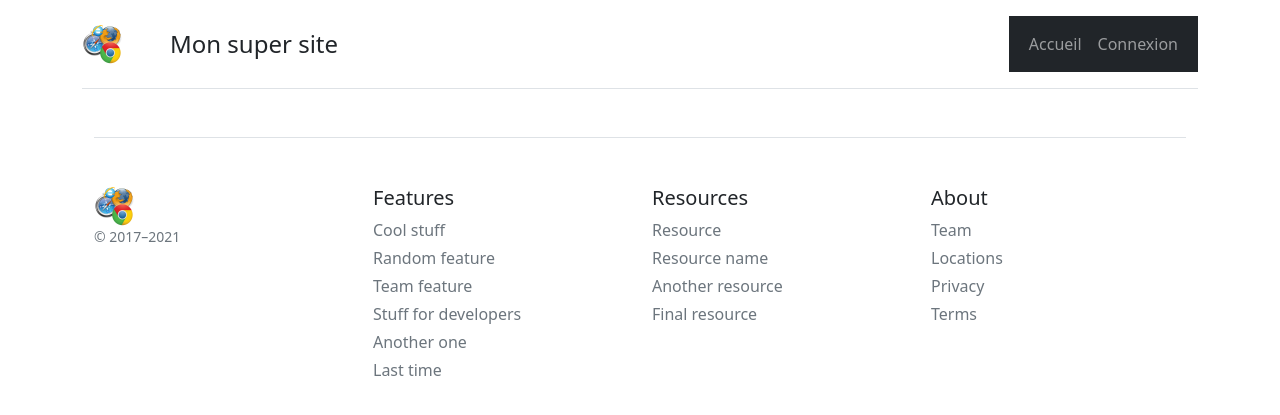
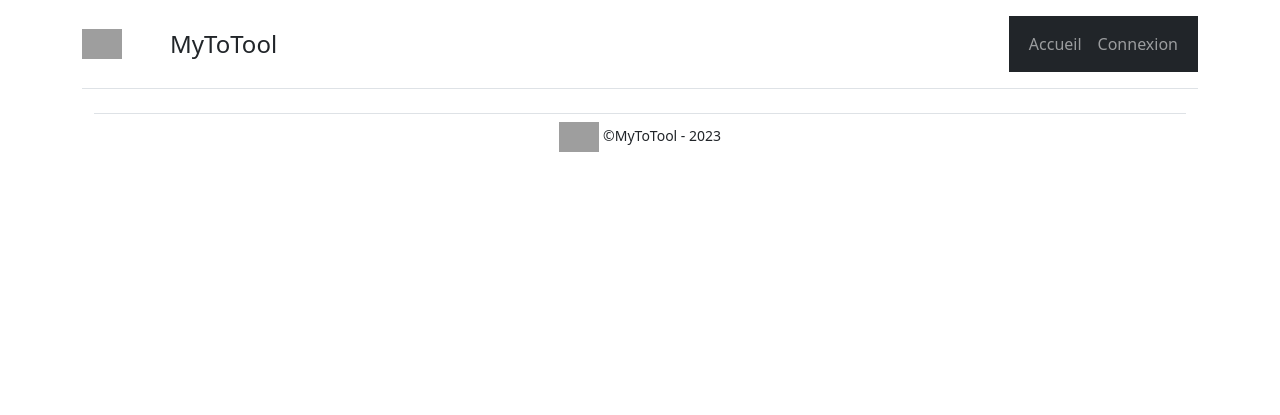
Before and after one commit to CyrilHqt/CESI-MyToTool, a PHP site: template Views/partials/footer.php in a window 1280 px wide. Shown: the top 415 px of the page. Run offline with PHP 8.4, Linux system fonts and the light colour scheme; the template is opened without the code that fills it: most values are stand-ins (such as "Sample title", 1, 10 or a date in 2020); some libraries are stand-ins or nearby versions; grey boxes are pictures that could not be loaded.

Commit message:
Little fix in the style code and on the tree structure

```diff
--- a/Views/partials/footer.php
+++ b/Views/partials/footer.php
@@ -1,39 +1,28 @@
 <div class="container">
-    <footer class="pt-4 my-md-5 pt-md-5 border-top">
+     <footer class=" border-top d-flex p-2 bd-highlight justify-content-center "> <!-- pt-4 my-md-5 pt-md-5 -->
         <div class="row">
         <div class="col-12 col-md">
-        <img src="<?= URL; ?>public/Assets/images/logo.png" width="40" alt="logo du site" />
-            <small class="d-block mb-3 text-muted">&copy; 2017–2021</small>
+        <img src="<?= URL; ?>public/Assets/images/MyToToolLogo" width="40" alt="logo du site" />
+            <small class="">&copy;MyToTool - 2023</small>
         </div>
-        <div class="col-6 col-md">
-            <h5>Features</h5>
+        <!-- <div class="col-6 col-md">
+            <h5>Title</h5>
             <ul class="list-unstyled text-small">
-            <li class="mb-1"><a class="link-secondary text-decoration-none" href="#">Cool stuff</a></li>
-            <li class="mb-1"><a class="link-secondary text-decoration-none" href="#">Random feature</a></li>
-            <li class="mb-1"><a class="link-secondary text-decoration-none" href="#">Team feature</a></li>
-            <li class="mb-1"><a class="link-secondary text-decoration-none" href="#">Stuff for developers</a></li>
-            <li class="mb-1"><a class="link-secondary text-decoration-none" href="#">Another one</a></li>
-            <li class="mb-1"><a class="link-secondary text-decoration-none" href="#">Last time</a></li>
+            <li class="mb-1"><a class="link-secondary text-decoration-none" href="#">element</a></li>
             </ul>
         </div>
         <div class="col-6 col-md">
-            <h5>Resources</h5>
+            <h5>Title</h5>
             <ul class="list-unstyled text-small">
-            <li class="mb-1"><a class="link-secondary text-decoration-none" href="#">Resource</a></li>
-            <li class="mb-1"><a class="link-secondary text-decoration-none" href="#">Resource name</a></li>
-            <li class="mb-1"><a class="link-secondary text-decoration-none" href="#">Another resource</a></li>
-            <li class="mb-1"><a class="link-secondary text-decoration-none" href="#">Final resource</a></li>
+            <li class="mb-1"><a class="link-secondary text-decoration-none" href="#">element</a></li>
             </ul>
         </div>
         <div class="col-6 col-md">
-            <h5>About</h5>
+            <h5>Title</h5>
             <ul class="list-unstyled text-small">
-            <li class="mb-1"><a class="link-secondary text-decoration-none" href="#">Team</a></li>
-            <li class="mb-1"><a class="link-secondary text-decoration-none" href="#">Locations</a></li>
-            <li class="mb-1"><a class="link-secondary text-decoration-none" href="#">Privacy</a></li>
-            <li class="mb-1"><a class="link-secondary text-decoration-none" href="#">Terms</a></li>
+            <li class="mb-1"><a class="link-secondary text-decoration-none" href="#">element</a></li>
             </ul>
-        </div>
+        </div> -->
         </div>
     </footer>
 </div>
--- a/Views/partials/header.php
+++ b/Views/partials/header.php
@@ -1,8 +1,8 @@
 <div class="container">
   <header class="d-flex flex-wrap justify-content-center py-3 mb-4 border-bottom">
     <a href="/" class="d-flex align-items-center mb-3 mb-md-0 me-md-auto text-dark text-decoration-none">
-      <img src="<?= URL; ?>public/Assets/images/logo.png" width="40" alt="logo du site" />
-      <span class="ms-5 fs-4">Mon super site</span>
+      <img src="public/Assets/images/MyToToolLogo" width="40" alt="Logo de MyToTool" />
+      <span class="ms-5 fs-4">MyToTool</span>
     </a>
 
     <?php require_once("views/partials/menu.php"); ?>
--- a/Views/partials/menu.php
+++ b/Views/partials/menu.php
@@ -6,7 +6,7 @@
     <div class="collapse navbar-collapse" id="navbarSupportedContent">
       <ul class="navbar-nav me-auto mb-2 mb-lg-0">
         <li class="nav-item">
-          <a class="nav-link" aria-current="page" href="<?= URL; ?>accueil">Accueil</a>
+          <a class="nav-link" aria-current="page" href="<?= URL; ?>index">Accueil</a>
         </li>
         <?php if (!isset($_SESSION['user'])) { ?>
           <li class="nav-item">
```
Also changed, not shown: Models/MainManager.model.php (added, +13 -0 lines), Models/Model.class.php (added, +17 -0 lines), public/assets/images/MyToToolLogo.png (added), public/assets/images/logo.png (deleted).
